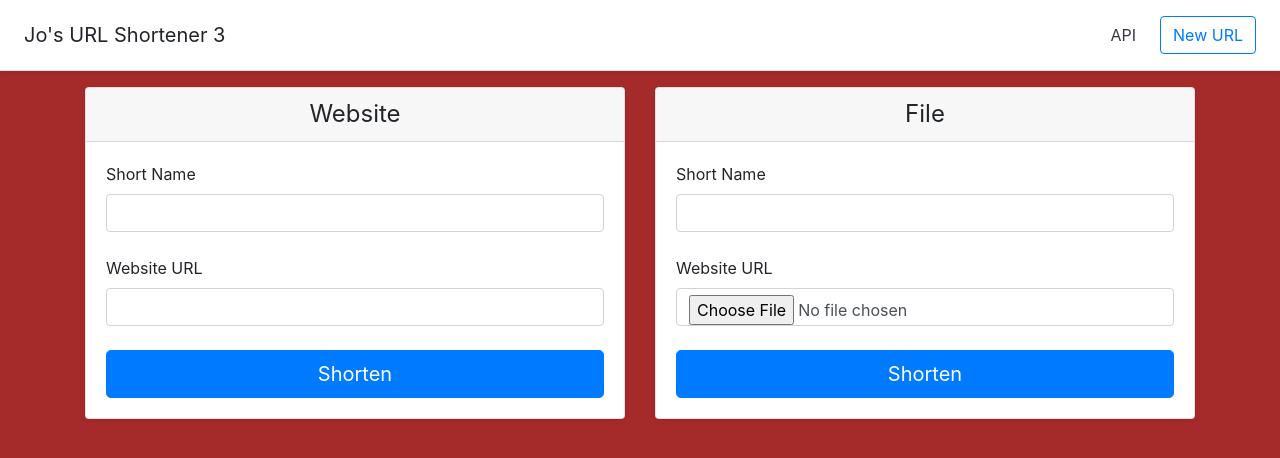
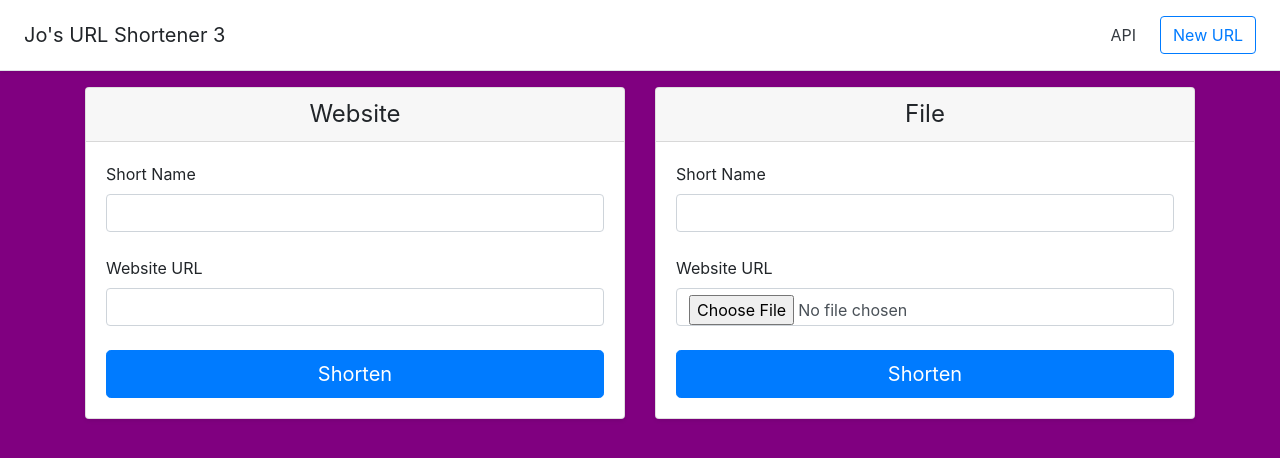
Before and after one commit to z0sun/URL3, a Flask app: page / in a window 1280 px wide. Shown: the top 458 px of the page. Run offline with Flask 2, Linux system fonts and the light colour scheme; some libraries are stand-ins or nearby versions.

Commit message:
Update base.html

```diff
--- a/templates/base.html
+++ b/templates/base.html
@@ -16,7 +16,7 @@
 
 <style>
   body {
-    background-color: brown;
+    background-color: purple;
   }
 </style>
 
```
